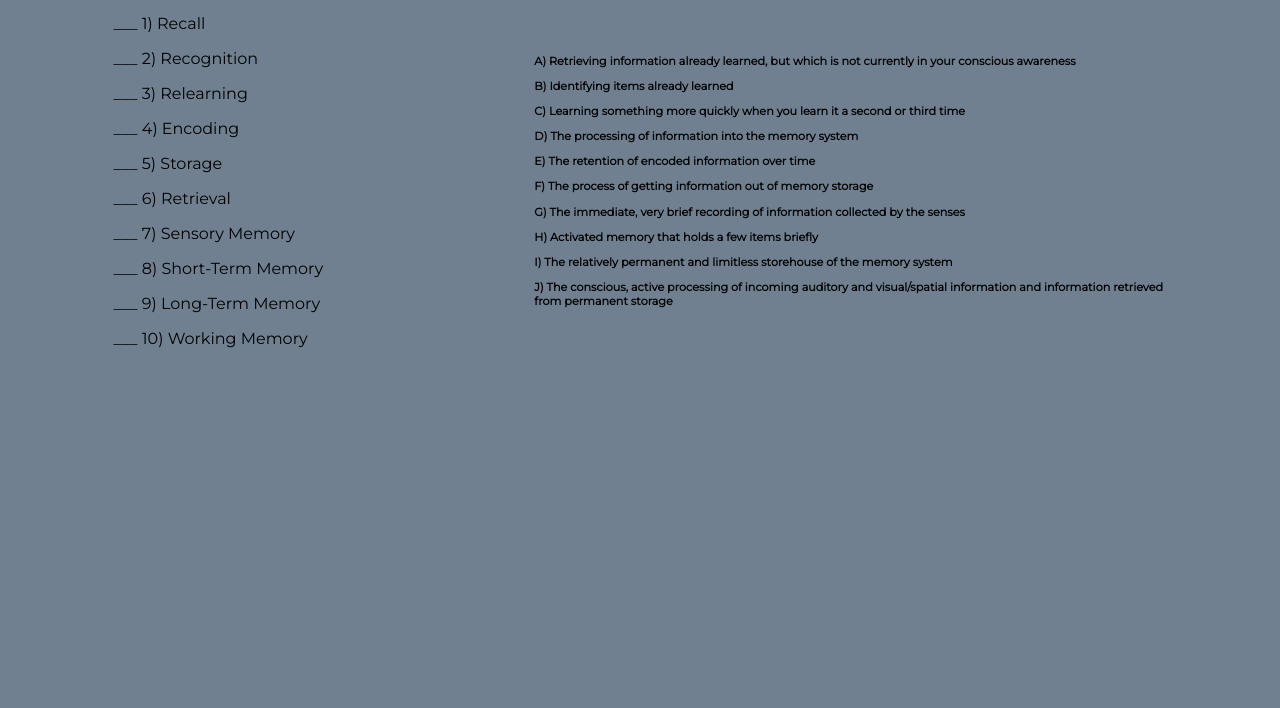
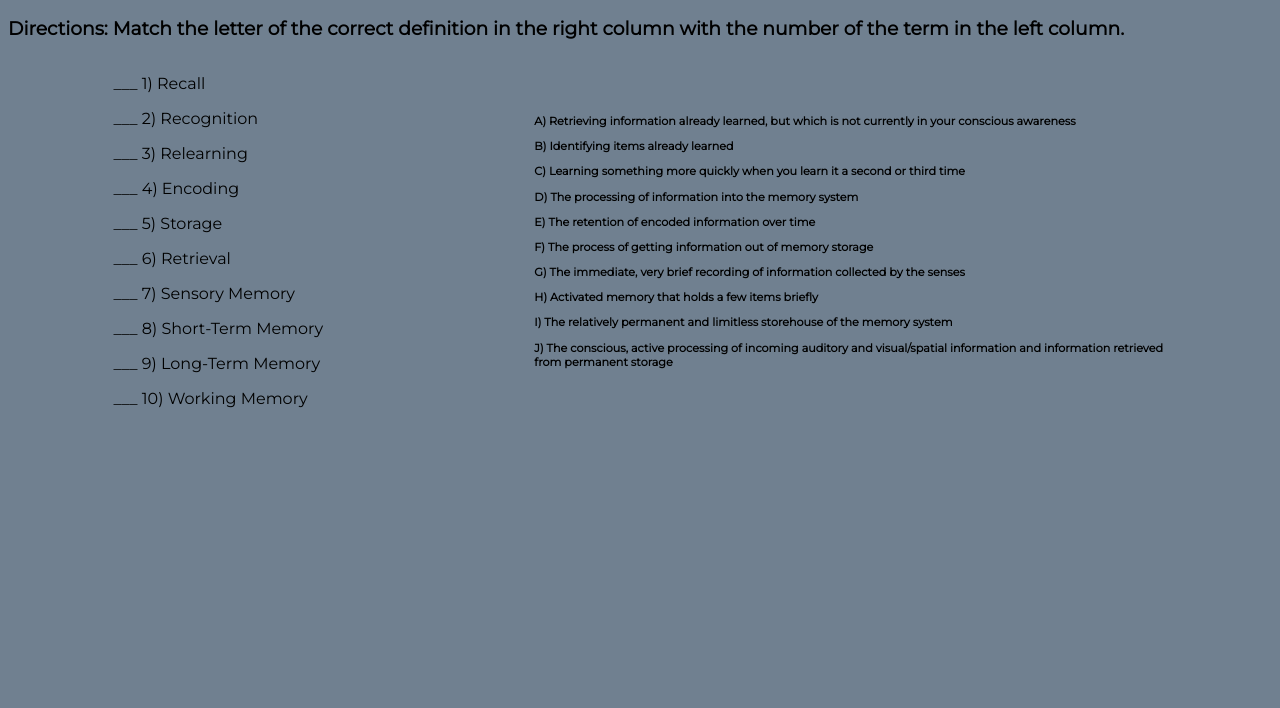
Before and after one commit to steven-the-qa/paperpencil, a plain HTML site: page index.html in a window 1280 px wide. Shown: the part 92-800 px from the top of the page. Drawn offline with Linux system fonts and the light colour scheme.

Commit message:
Update index.html

```diff
--- a/index.html
+++ b/index.html
@@ -9,6 +9,7 @@
   <button onclick = "scrambler()">Scramble</button>
     <button onclick = "generateAnswerKey()">Answer Key</button>
   </div>
+  <h3>Directions: Match the letter of the correct definition in the right column with the number of the term in the left column.</h3>
   <div class="flex">
     <div>
       <p>___ 1) Recall</p>
```
